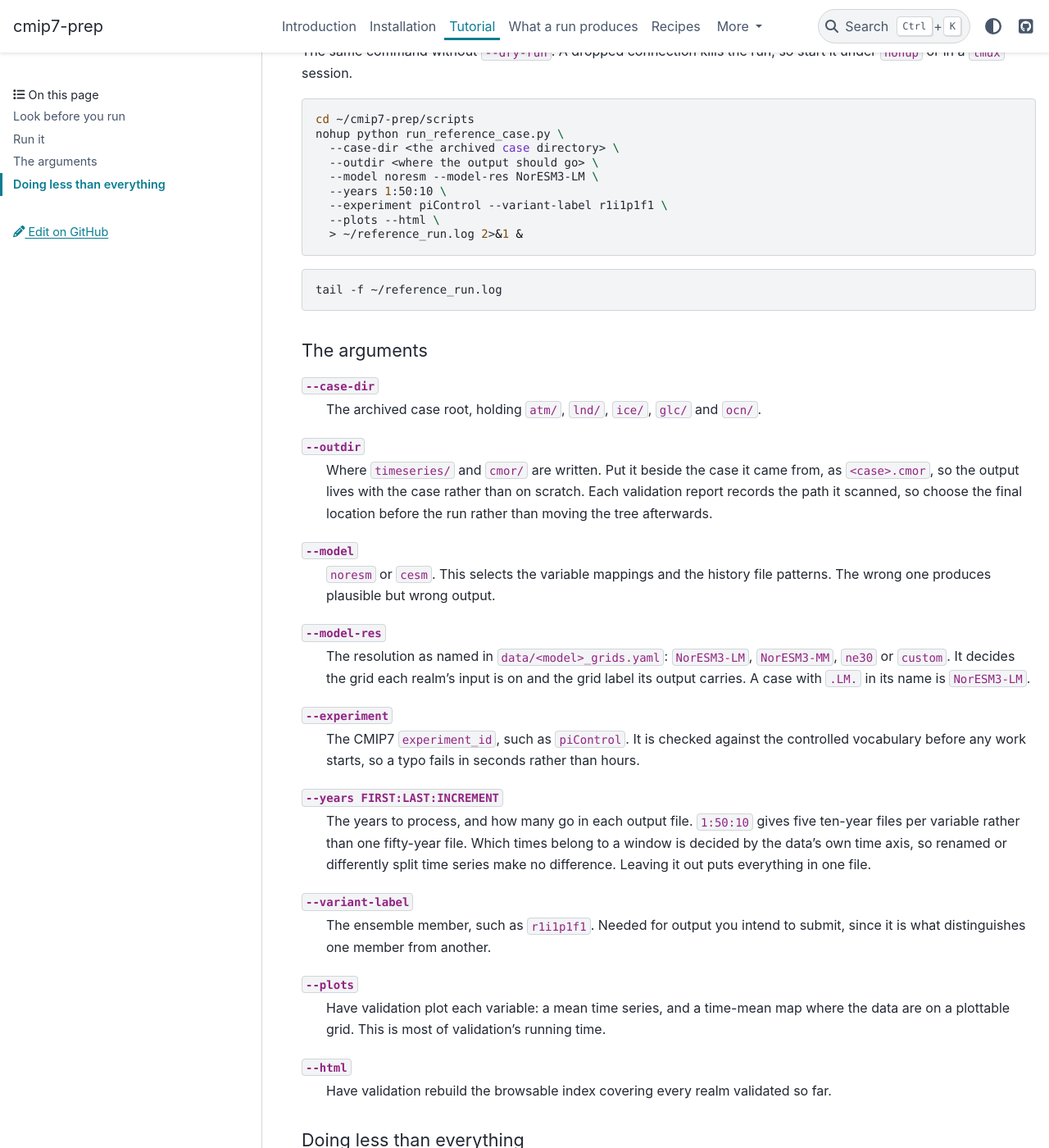
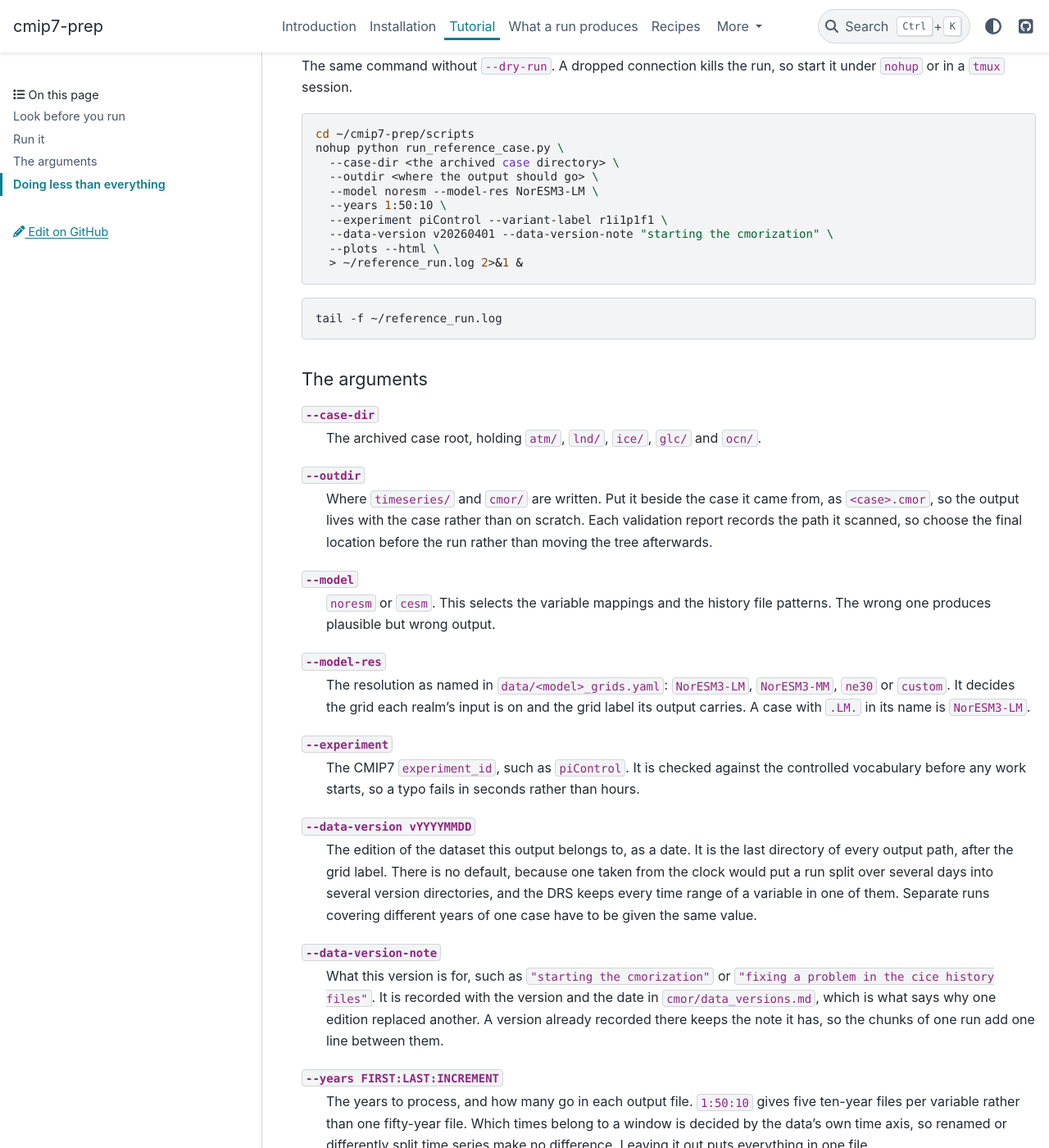
Before and after one commit to ESMCI/cmip7-prep, a Sphinx documentation site: the page built from docs/tutorial.md, in a window 1280 px wide and 1400 px high, scrolled down 590 px. Shown: the whole window at 82% size. Built offline with Sphinx 7.4.7 and the PyData theme 0.15.4, drawn with Linux system fonts in a browser that asks for light colours; some of the changed text lies outside the part shown.

Commit message:
updated documentation

````diff
--- a/docs/tutorial.md
+++ b/docs/tutorial.md
@@ -16,6 +16,7 @@ python run_reference_case.py \
   --model noresm --model-res NorESM3-LM \
   --years 1:50:10 \
   --experiment piControl --variant-label r1i1p1f1 \
+  --data-version v20260401 \
   --plots --html \
   --dry-run
 ```
@@ -33,6 +34,7 @@ nohup python run_reference_case.py \
   --model noresm --model-res NorESM3-LM \
   --years 1:50:10 \
   --experiment piControl --variant-label r1i1p1f1 \
+  --data-version v20260401 --data-version-note "starting the cmorization" \
   --plots --html \
   > ~/reference_run.log 2>&1 &
 ```
@@ -67,6 +69,21 @@ tail -f ~/reference_run.log
   controlled vocabulary before any work starts, so a typo fails in seconds
   rather than hours.
 
+`--data-version vYYYYMMDD`
+: The edition of the dataset this output belongs to, as a date. It is the last
+  directory of every output path, after the grid label. There is no default,
+  because one taken from the clock would put a run split over several days into
+  several version directories, and the DRS keeps every time range of a variable
+  in one of them. Separate runs covering different years of one case have to be
+  given the same value.
+
+`--data-version-note`
+: What this version is for, such as `"starting the cmorization"` or `"fixing a
+  problem in the cice history files"`. It is recorded with the version and the
+  date in `cmor/data_versions.md`, which is what says why one edition replaced
+  another. A version already recorded there keeps the note it has, so the
+  chunks of one run add one line between them.
+
 `--years FIRST:LAST:INCREMENT`
 : The years to process, and how many go in each output file. `1:50:10` gives
   five ten-year files per variable rather than one fifty-year file. Which times
````
Also changed, not shown: README.md (+1 -0 lines), docs/output.md (+13 -4 lines), docs/recipes.md (+1 -0 lines).
